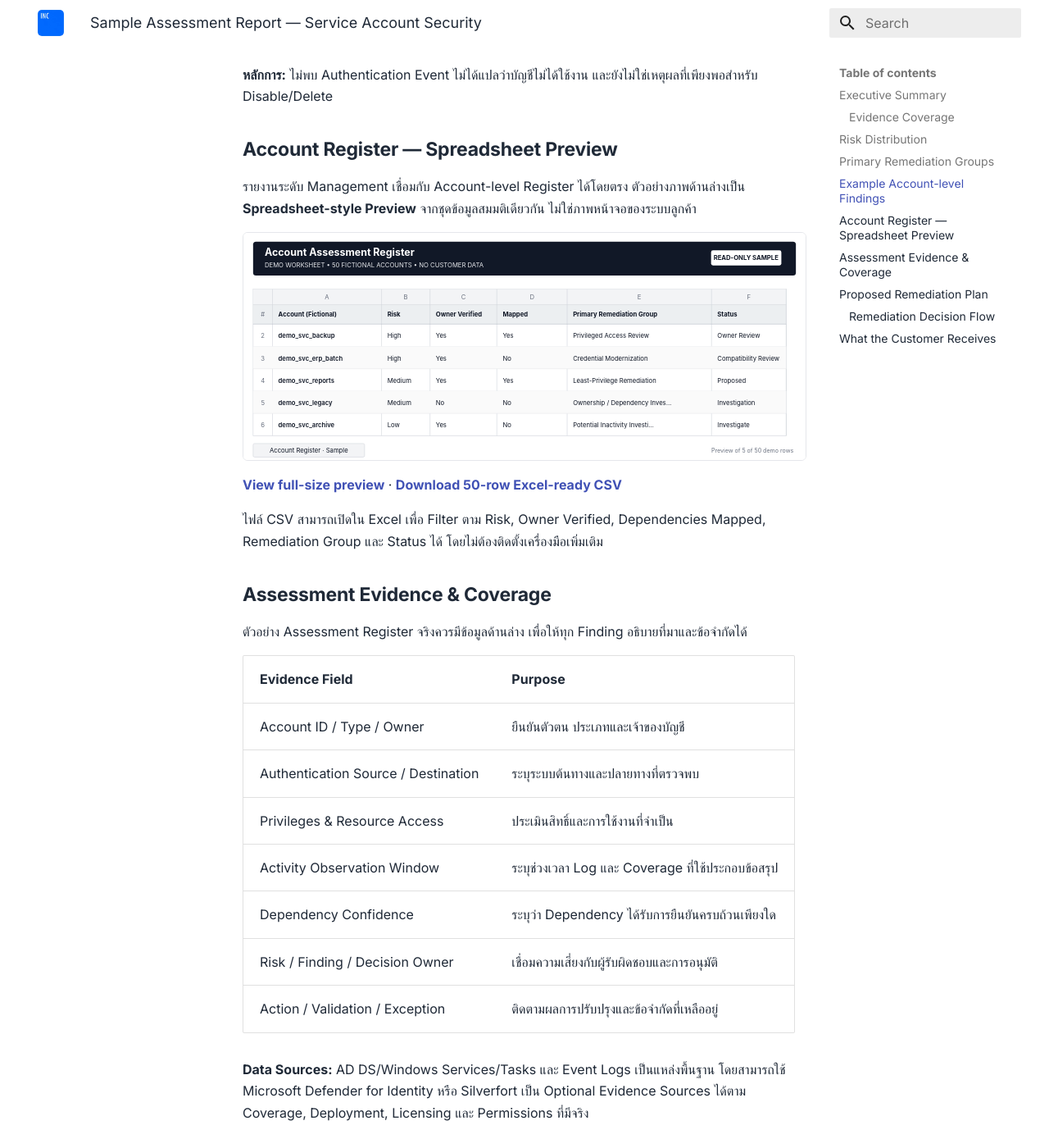
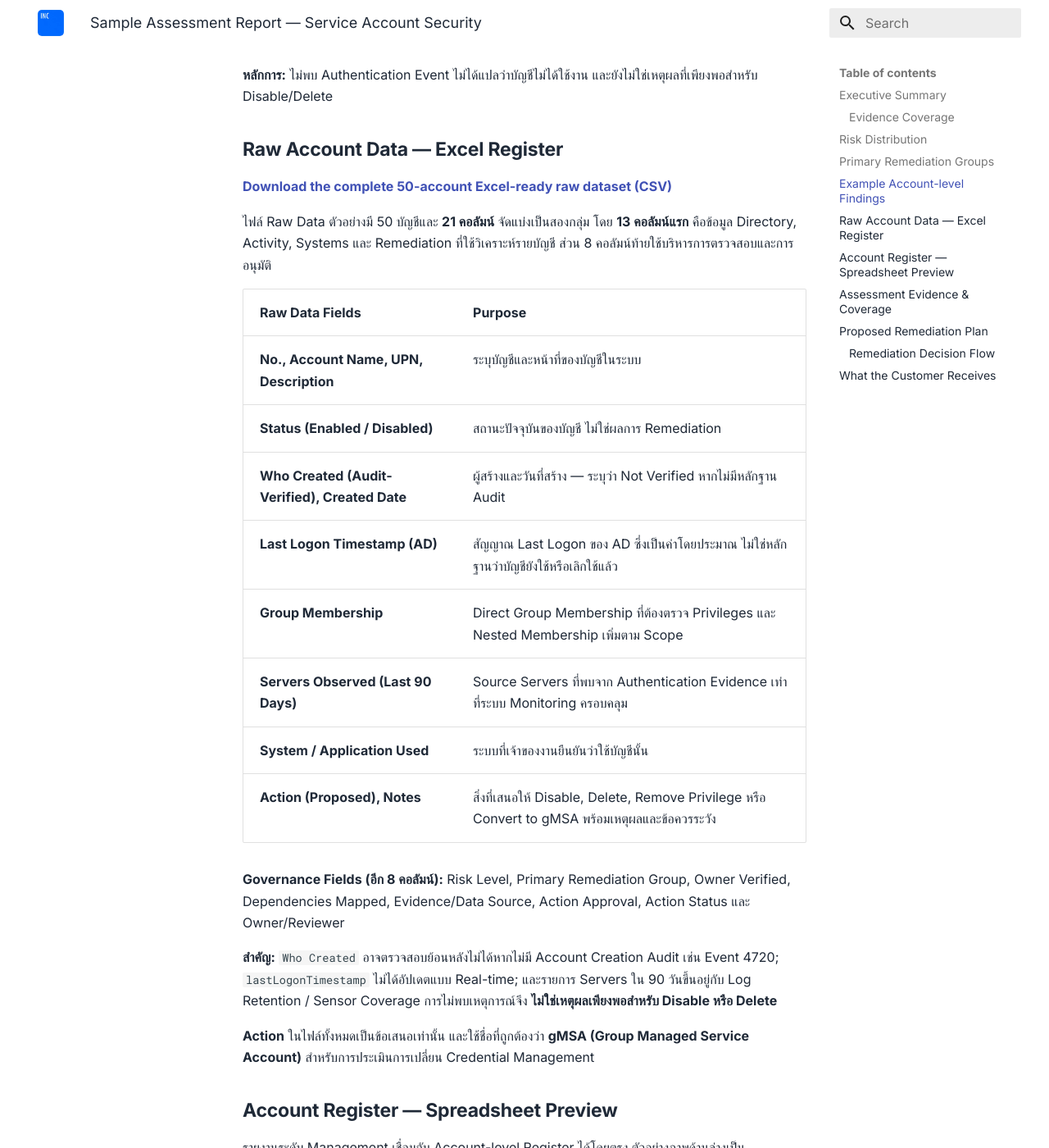
Before and after one commit to inthecloudth/service-catalog, an MkDocs documentation site: the page built from docs/services/examples/service-account-security-assessment.md, in a window 1280 px wide and 1400 px high, scrolled down 3880 px. Shown: the whole window at 82% size. Built offline with MkDocs 1.6.1 and Material for MkDocs 9.7.7, drawn with Linux system fonts in a browser that asks for light colours; some of the changed text lies outside the part shown.

Commit message:
docs(report): document 21-column raw Excel structure and evidence limitations

```diff
--- a/docs/services/examples/service-account-security-assessment.md
+++ b/docs/services/examples/service-account-security-assessment.md
@@ -89,6 +89,29 @@ Risk Bands ในรายงานตัวอย่างเป็นการ
 
 **หลักการ:** ไม่พบ Authentication Event ไม่ได้แปลว่าบัญชีไม่ได้ใช้งาน และยังไม่ใช่เหตุผลที่เพียงพอสำหรับ Disable/Delete
 
+## Raw Account Data — Excel Register
+
+**[Download the complete 50-account Excel-ready raw dataset (CSV)](../../assets/examples/service-account-register-demo.csv)**
+
+ไฟล์ Raw Data ตัวอย่างมี 50 บัญชีและ **21 คอลัมน์** จัดแบ่งเป็นสองกลุ่ม โดย **13 คอลัมน์แรก** คือข้อมูล Directory, Activity, Systems และ Remediation ที่ใช้วิเคราะห์รายบัญชี ส่วน 8 คอลัมน์ท้ายใช้บริหารการตรวจสอบและการอนุมัติ
+
+| Raw Data Fields | Purpose |
+|---|---|
+| **No., Account Name, UPN, Description** | ระบุบัญชีและหน้าที่ของบัญชีในระบบ |
+| **Status (Enabled / Disabled)** | สถานะปัจจุบันของบัญชี ไม่ใช่ผลการ Remediation |
+| **Who Created (Audit-Verified), Created Date** | ผู้สร้างและวันที่สร้าง — ระบุว่า Not Verified หากไม่มีหลักฐาน Audit |
+| **Last Logon Timestamp (AD)** | สัญญาณ Last Logon ของ AD ซึ่งเป็นค่าโดยประมาณ ไม่ใช่หลักฐานว่าบัญชียังใช้หรือเลิกใช้แล้ว |
+| **Group Membership** | Direct Group Membership ที่ต้องตรวจ Privileges และ Nested Membership เพิ่มตาม Scope |
+| **Servers Observed (Last 90 Days)** | Source Servers ที่พบจาก Authentication Evidence เท่าที่ระบบ Monitoring ครอบคลุม |
+| **System / Application Used** | ระบบที่เจ้าของงานยืนยันว่าใช้บัญชีนั้น |
+| **Action (Proposed), Notes** | สิ่งที่เสนอให้ Disable, Delete, Remove Privilege หรือ Convert to gMSA พร้อมเหตุผลและข้อควรระวัง |
+
+**Governance Fields (อีก 8 คอลัมน์):** Risk Level, Primary Remediation Group, Owner Verified, Dependencies Mapped, Evidence/Data Source, Action Approval, Action Status และ Owner/Reviewer
+
+**สำคัญ:** `Who Created` อาจตรวจสอบย้อนหลังไม่ได้หากไม่มี Account Creation Audit เช่น Event 4720; `lastLogonTimestamp` ไม่ได้อัปเดตแบบ Real-time; และรายการ Servers ใน 90 วันขึ้นอยู่กับ Log Retention / Sensor Coverage การไม่พบเหตุการณ์จึง **ไม่ใช่เหตุผลเพียงพอสำหรับ Disable หรือ Delete**
+
+**Action** ในไฟล์ทั้งหมดเป็นข้อเสนอเท่านั้น และใช้ชื่อที่ถูกต้องว่า **gMSA (Group Managed Service Account)** สำหรับการประเมินการเปลี่ยน Credential Management
+
 ## Account Register — Spreadsheet Preview
 
 รายงานระดับ Management เชื่อมกับ Account-level Register ได้โดยตรง ตัวอย่างภาพด้านล่างเป็น **Spreadsheet-style Preview** จากชุดข้อมูลสมมติเดียวกัน ไม่ใช่ภาพหน้าจอของระบบลูกค้า
@@ -97,7 +120,7 @@ Risk Bands ในรายงานตัวอย่างเป็นการ
 
 **[View full-size preview](../../assets/examples/service-account-register-preview.svg)** · **[Download 50-row Excel-ready CSV](../../assets/examples/service-account-register-demo.csv)**
 
-ไฟล์ CSV สามารถเปิดใน Excel เพื่อ Filter ตาม Risk, Owner Verified, Dependencies Mapped, Remediation Group และ Status ได้ โดยไม่ต้องติดตั้งเครื่องมือเพิ่มเติม
+ไฟล์ CSV เปิดได้ใน Excel และมีทั้ง 13 Raw Data Fields กับ 8 Governance Fields จึงสามารถ Filter ตาม Account Status, Creation Evidence, Last Logon, Source Servers, Risk, Proposed Action และ Approval Status ได้
 
 ## Assessment Evidence & Coverage
 
```
